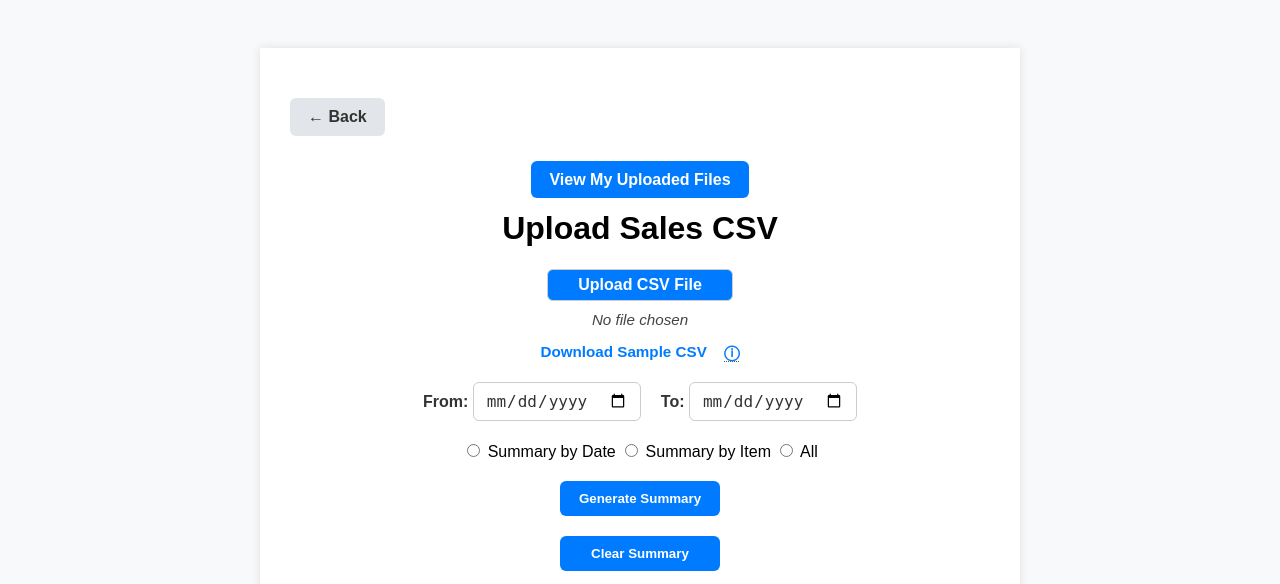
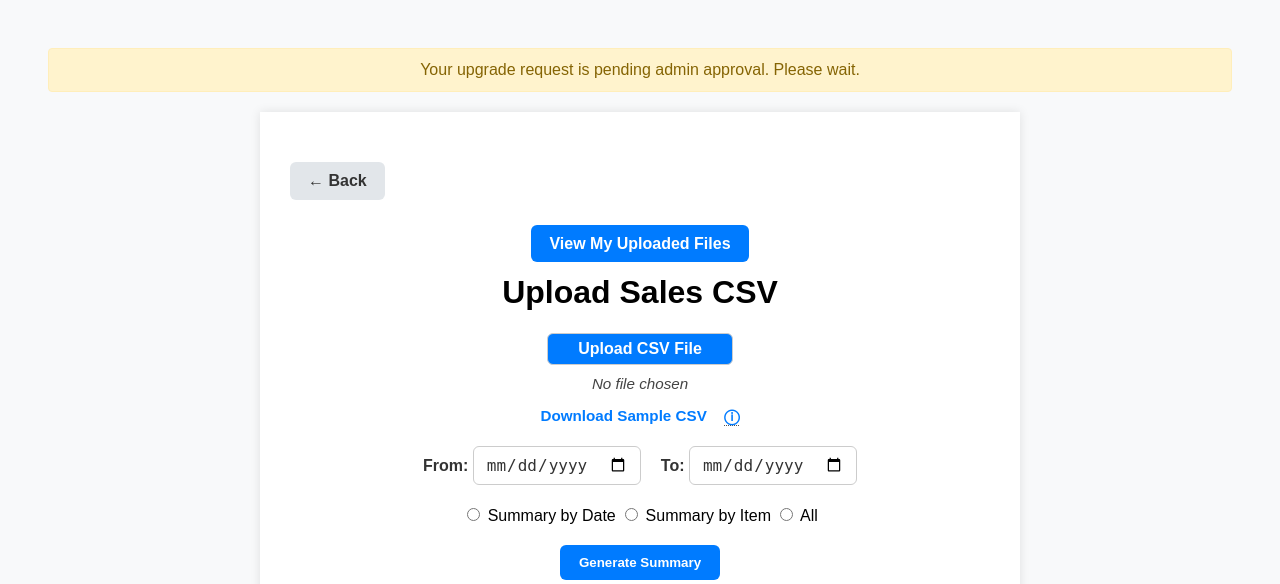
Before and after one commit to batrisyiasafri/salesvisualizer, a Flask app: template templates/index.html in a window 1280 px wide. Shown: the top 584 px of the page. Run offline with Flask 3, Linux system fonts and the light colour scheme; tables that the repository leaves empty hold one stand-in row (values such as "Sample post"); the template is opened without the code that fills it: values that come from a table or form of the project are taken from there, most other values are stand-ins (such as "Sample title", 1, 10 or a date in 2020); parts of the project's set-up code (start-up, migrations or seed data) failed here and were passed over.

Commit message:
Update index.html

```diff
--- a/templates/index.html
+++ b/templates/index.html
@@ -14,6 +14,13 @@
     </ul>
   {% endif %}
 {% endwith %}
+
+{% if pending_request %}
+  <div style="padding: 12px; margin-bottom: 20px; background-color: #fff3cd; border: 1px solid #ffeeba; color: #856404; border-radius: 4px; text-align: center;">
+    Your upgrade request is pending admin approval. Please wait.
+  </div>
+{% endif %}
+
 
 </head>
 <body>
```
